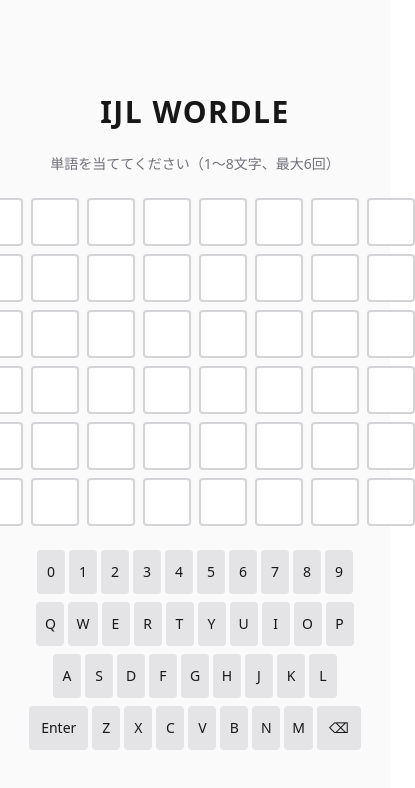
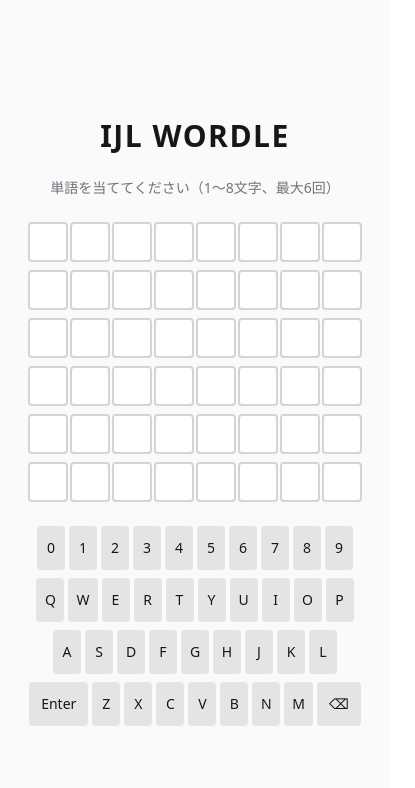
Before and after one commit to aizen-create/IJL-Wordle, a Next.js app: page / in a window 390 px wide. Shown: the top 788 px of the page, 415 px wide, since content can reach past the window. Built offline with nearby package versions, Linux system fonts and the light colour scheme.

Commit message:
cell size smaller

```diff
--- a/components/Cell.tsx
+++ b/components/Cell.tsx
@@ -15,7 +15,7 @@ export function Cell({ letter, status }: CellProps) {
 
   return (
     <div
-      className={`flex h-12 w-12 shrink-0 items-center justify-center rounded border-2 text-xl font-bold uppercase transition-colors sm:h-14 sm:w-14 sm:text-2xl ${statusStyles[status ?? "null"]}`}
+      className={`flex h-10 w-10 shrink-0 items-center justify-center rounded border-2 text-lg font-bold uppercase transition-colors sm:h-14 sm:w-14 sm:text-2xl ${statusStyles[status ?? "null"]}`}
     >
       {letter ?? ""}
     </div>
--- a/components/GameGrid.tsx
+++ b/components/GameGrid.tsx
@@ -19,7 +19,7 @@ export function GameGrid({ rows, maxRows }: GameGridProps) {
           statuses: Array(MAX_CELLS).fill(null) as LetterStatus[],
         };
         return (
-          <div key={rowIndex} className="flex justify-center gap-2">
+          <div key={rowIndex} className="flex justify-center gap-0.5 sm:gap-2">
             {Array.from({ length: MAX_CELLS }).map((_, colIndex) => (
               <Cell
                 key={colIndex}
```
